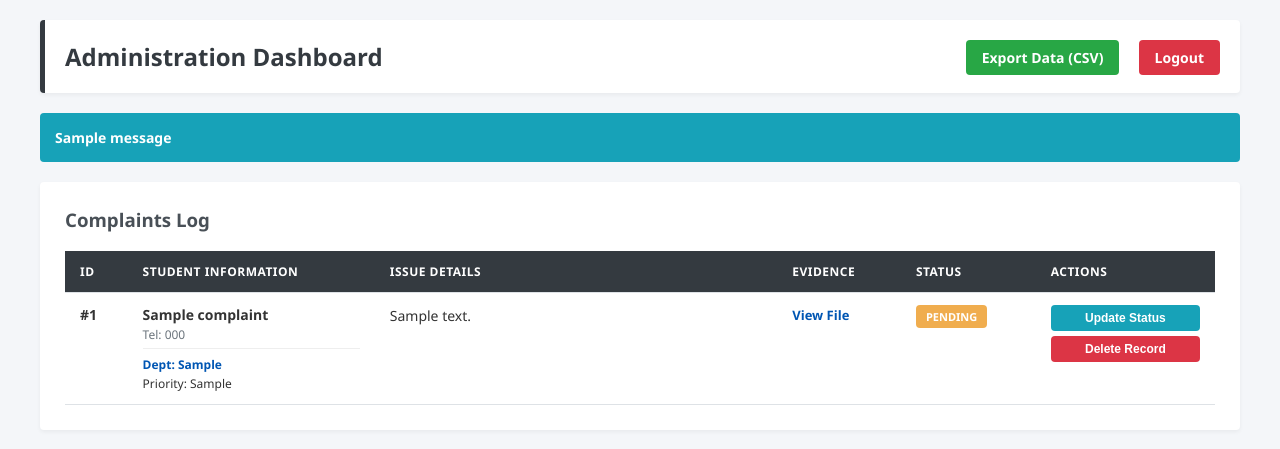
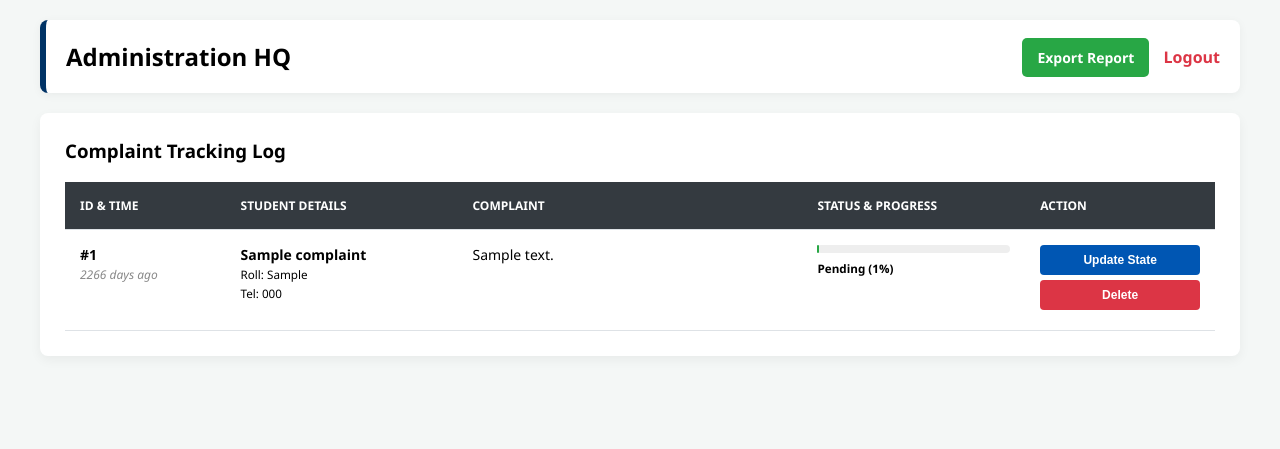
Before and after one commit to abhijitkumarsingh-tech/complaint-system, a Flask app: page /admin in a window 1280 px wide. Shown: the top 449 px of the page. Run offline with Flask 3, Linux system fonts and the light colour scheme; the visitor is signed in with stand-in values (Sample User, id 1); tables that the repository leaves empty hold one stand-in row (values such as "Sample post"); one stand-in notice (Sample message) is shown.

Commit message:
Final professional code update

```diff
--- a/app.py
+++ b/app.py
@@ -14,6 +14,7 @@ app = Flask(__name__)
 app.secret_key = 'abhijit_super_secret_master_key'
 app.config['PERMANENT_SESSION_LIFETIME'] = timedelta(days=7)
 
+# --- CONFIGURATION ---
 ADMIN_EMAIL = "abhijitkumarsingh74@gmail.com"
 EMAIL_PASSWORD = "tpclotfvlywdomkf"
 
@@ -22,14 +23,31 @@ app.config['UPLOAD_FOLDER'] = UPLOAD_FOLDER
 if not os.path.exists(UPLOAD_FOLDER):
     os.makedirs(UPLOAD_FOLDER)
 
+# TiDB / MySQL Connection
 app.config['SQLALCHEMY_DATABASE_URI'] = 'mysql+pymysql://3AAj8oncwkM1Vqv.root:g9N0PtQJp9QVlVka@gateway01.ap-southeast-1.prod.aws.tidbcloud.com:4000/test?ssl_verify_cert=true&ssl_verify_identity=true'
 app.config['SQLALCHEMY_TRACK_MODIFICATIONS'] = False
 
 db = SQLAlchemy(app)
 
-# Custom Time Filter
+# --- HELPERS ---
+def send_email_async(to_email, subject, body):
+    try:
+        msg = MIMEMultipart()
+        msg['From'] = ADMIN_EMAIL
+        msg['To'] = to_email
+        msg['Subject'] = subject
+        msg.attach(MIMEText(body, 'plain'))
+        server = smtplib.SMTP('smtp.gmail.com', 587)
+        server.starttls()
+        server.login(ADMIN_EMAIL, EMAIL_PASSWORD)
+        server.sendmail(ADMIN_EMAIL, to_email, msg.as_string())
+        server.quit()
+    except Exception as e:
+        print(f"Email Error: {e}")
+
 @app.template_filter('time_ago')
 def time_ago_filter(dt):
+    if not dt: return ""
     diff = datetime.utcnow() - dt
     if diff.days > 0:
         return f"{diff.days} days ago"
@@ -37,9 +55,10 @@ def time_ago_filter(dt):
     if hours > 0:
         return f"{hours} hours ago"
     minutes = (diff.seconds % 3600) // 60
+    if minutes == 0: return "just now"
     return f"{minutes} mins ago"
 
-# Database Models
+# --- MODELS ---
 class User(db.Model):
     id = db.Column(db.Integer, primary_key=True)
     username = db.Column(db.String(50), unique=True, nullable=False)
@@ -54,7 +73,7 @@ class Complaint(db.Model):
     email = db.Column(db.String(120), nullable=False)
     phone = db.Column(db.String(20), nullable=False)
     category = db.Column(db.String(50), nullable=False)
-    priority = db.Column(db.String(20), nullable=False)
+    priority = db.Column(db.String(20), nullable=False, default='Medium')
     text = db.Column(db.Text, nullable=False)
     image_file = db.Column(db.String(200), nullable=True)
     status = db.Column(db.String(20), default='Pending')
@@ -65,7 +84,7 @@ class Complaint(db.Model):
 with app.app_context():
     db.create_all()
 
-# Routes
+# --- ROUTES ---
 @app.route('/')
 def index():
     return render_template('login.html')
@@ -76,11 +95,9 @@ def register():
         u = request.form.get('username')
         p = request.form.get('password')
         role = request.form.get('role')
-
         if len(p) < 3:
             flash("Password must be at least 3 characters.", "error")
             return redirect(url_for('register'))
-
         admin_status = True if role == 'Admin' else False
         try:
             new_user = User(username=u, password=p, is_admin=admin_status)
@@ -103,7 +120,6 @@ def login():
             if (role == 'Admin' and not user.is_admin) or (role == 'Student' and user.is_admin):
                 flash(f"Access Denied: You are not a {role}.", "error")
                 return redirect(url_for('index'))
-
             session.permanent = True
             session['user_id'] = user.id
             session['username'] = user.username
@@ -124,11 +140,11 @@ def add_complaint():
     if 'user_id' not in session: return redirect(url_for('index'))
 
     name = request.form.get('name')
-    roll = request.form.get('roll_no').upper()
+    roll = request.form.get('roll_no', '').upper()
     email = request.form.get('email')
     phone = request.form.get('phone')
     cat = request.form.get('category')
-    prio = request.form.get('priority')
+    prio = request.form.get('priority', 'Medium')
     msg = request.form.get('complaint')
 
     file = request.files.get('photo')
@@ -138,6 +154,11 @@ def add_complaint():
     new_c = Complaint(user_id=session['user_id'], name=name, roll_no=roll, email=email, phone=phone, category=cat, priority=prio, text=msg, image_file=filename)
     db.session.add(new_c)
     db.session.commit()
+
+    # Admin Email Notification
+    email_body = f"New Complaint from {name} ({roll})\nCategory: {cat}\nIssue: {msg}"
+    threading.Thread(target=send_email_async, args=(ADMIN_EMAIL, f"New Complaint: {cat}", email_body)).start()
+
     flash("Complaint Filed Successfully!", "success")
     return redirect(url_for('dashboard'))
 
@@ -158,6 +179,9 @@ def update_status(id):
         elif comp.status == 'In Processing':
             comp.status = 'Solved'
             comp.progress = 100
+            # Student Email Notification
+            email_body = f"Hello {comp.name}, your complaint regarding {comp.category} has been SOLVED."
+            threading.Thread(target=send_email_async, args=(comp.email, "Complaint Solved!", email_body)).start()
         else:
             comp.status = 'Pending'
             comp.progress = 10
--- a/templates/admin.html
+++ b/templates/admin.html
@@ -2,91 +2,75 @@
 <html lang="en">
 <head>
     <meta charset="UTF-8">
-    <title>Admin Command Center</title>
+    <title>Admin Dashboard</title>
     <style>
-        body { font-family: 'Segoe UI', Tahoma, Geneva, Verdana, sans-serif; background-color: #f4f6f9; color: #333; margin: 0; padding: 20px; }
+        body { font-family: 'Segoe UI', sans-serif; background-color: #f4f7f6; margin: 0; padding: 20px; }
         .container { max-width: 1200px; margin: auto; }
-        .header { display: flex; justify-content: space-between; align-items: center; background: #fff; padding: 20px; border-radius: 4px; margin-bottom: 20px; box-shadow: 0 2px 4px rgba(0,0,0,0.05); border-left: 5px solid #343a40; }
-        .logout-btn { background: #dc3545; color: white; padding: 8px 16px; text-decoration: none; border-radius: 4px; font-weight: 600; font-size: 14px;}
-        .export-btn { background: #28a745; color: white; padding: 8px 16px; text-decoration: none; border-radius: 4px; font-weight: 600; font-size: 14px; margin-right: 15px; }
-        .card { background: #fff; padding: 25px; border-radius: 4px; box-shadow: 0 2px 4px rgba(0,0,0,0.05); overflow-x: auto; }
-        table { width: 100%; border-collapse: collapse; margin-top: 10px; font-size: 14px; }
-        th, td { padding: 12px 15px; text-align: left; border-bottom: 1px solid #dee2e6; vertical-align: top; }
-        th { background-color: #343a40; color: white; text-transform: uppercase; font-size: 12px; letter-spacing: 0.5px; }
-
-        .row-solved td { opacity: 0.5; background-color: #f8f9fa; }
-        .row-solved:hover td { opacity: 1; }
-
-        .badge { padding: 4px 10px; border-radius: 4px; font-size: 11px; font-weight: bold; display: inline-block; color: white; text-transform: uppercase;}
-        .bg-pending { background: #f0ad4e; } .bg-processing { background: #17a2b8; } .bg-solved { background: #28a745; }
-        .text-High { color: #dc3545; font-weight: bold; } .text-Medium { color: #f0ad4e; font-weight: bold;} .text-Low { color: #28a745; font-weight: bold;}
-
-        .btn-status { background: #17a2b8; color: white; border: none; padding: 6px 12px; border-radius: 4px; cursor: pointer; width: 100%; margin-bottom: 5px; font-size: 12px; font-weight: bold;}
-        .btn-delete { background: #dc3545; color: white; border: none; padding: 6px 12px; border-radius: 4px; cursor: pointer; width: 100%; font-size: 12px; font-weight: bold;}
-        .msg { padding: 15px; margin-bottom: 20px; border-radius: 4px; background-color: #17a2b8; color: white; font-weight: bold; font-size: 14px;}
+        .header { background: white; padding: 20px; border-radius: 8px; display: flex; justify-content: space-between; align-items: center; box-shadow: 0 2px 10px rgba(0,0,0,0.05); margin-bottom: 20px; border-left: 6px solid #003366; }
+        .card { background: white; padding: 25px; border-radius: 8px; box-shadow: 0 4px 12px rgba(0,0,0,0.05); overflow-x: auto;}
+        table { width: 100%; border-collapse: collapse; font-size: 14px; }
+        th, td { padding: 15px; text-align: left; border-bottom: 1px solid #dee2e6; vertical-align: top;}
+        th { background: #343a40; color: white; text-transform: uppercase; font-size: 12px; }
+        .btn { padding: 8px 12px; border: none; border-radius: 4px; cursor: pointer; font-weight: bold; font-size: 12px; width: 100%; margin-bottom: 5px; text-align: center; display: block; text-decoration: none;}
+        .btn-update { background: #0056b3; color: white; }
+        .btn-delete { background: #dc3545; color: white; }
+        .time-tag { font-size: 12px; color: #888; font-style: italic; }
+        .progress-bg { width: 100%; background:#eee; height:8px; border-radius:4px; margin-bottom: 5px; }
+        .progress-fill { background:#28a745; height:100%; border-radius:4px; }
     </style>
 </head>
 <body>
     <div class="container">
         <div class="header">
-            <h2 style="margin: 0; color: #343a40;">Administration Dashboard</h2>
+            <h2 style="margin:0;">Administration HQ</h2>
             <div>
-                <a href="/download_report" class="export-btn">Export Data (CSV)</a>
-                <a href="/logout" class="logout-btn">Logout</a>
+                <a href="/download_report" style="background:#28a745; color:white; padding:10px 15px; border-radius:5px; text-decoration:none; margin-right:10px; font-weight:bold; font-size: 14px;">Export Report</a>
+                <a href="/logout" style="color:#dc3545; text-decoration:none; font-weight:bold;">Logout</a>
             </div>
         </div>
 
-        {% with messages = get_flashed_messages(with_categories=true) %}
-          {% if messages %}{% for category, message in messages %}<div class="msg">{{ message }}</div>{% endfor %}{% endif %}
-        {% endwith %}
-
         <div class="card">
-            <h3 style="margin-top:0; color:#495057;">Complaints Log</h3>
+            <h3 style="margin-top:0;">Complaint Tracking Log</h3>
             <table>
                 <thead>
                     <tr>
-                        <th>ID</th>
-                        <th>Student Information</th>
-                        <th style="width: 35%;">Issue Details</th>
-                        <th>Evidence</th>
-                        <th>Status</th>
-                        <th>Actions</th>
+                        <th>ID & Time</th>
+                        <th>Student Details</th>
+                        <th style="width: 30%;">Complaint</th>
+                        <th>Status & Progress</th>
+                        <th>Action</th>
                     </tr>
                 </thead>
                 <tbody>
                     {% for comp in complaints %}
-                    <tr class="{% if comp.status == 'Solved' %}row-solved{% endif %}">
-                        <td><b>#{{ comp.id }}</b></td>
+                    <tr {% if comp.status == 'Solved' %}style="opacity:0.6; background-color: #f8f9fa;"{% endif %}>
+                        <td>
+                            <b>#{{ comp.id }}</b><br>
+                            <span class="time-tag">{{ comp.created_at|time_ago }}</span>
+                        </td>
                         <td>
                             <b>{{ comp.name }}</b><br>
-                            <span style="color: #6c757d; font-size: 12px;">Tel: {{ comp.phone }}</span><br>
-                            <div style="margin-top: 5px; padding-top: 5px; border-top: 1px solid #eee;">
-                                <span style="color: #0056b3; font-weight:600; font-size: 12px;">Dept: {{ comp.category }}</span><br>
-                                <span class="text-{{ comp.priority }}" style="font-size: 12px;">Priority: {{ comp.priority }}</span>
+                            <small>Roll: {{ comp.roll_no }}</small><br>
+                            <small>Tel: {{ comp.phone }}</small>
+                        </td>
+                        <td>{{ comp.text }}</td>
+                        <td>
+                            <div class="progress-bg">
+                                <div class="progress-fill" style="width: {{ comp.progress }}%;"></div>
                             </div>
-                        </td>
-                        <td style="line-height: 1.5;">{{ comp.text }}</td>
-                        <td>
-                            {% if comp.image_file %}
-                                <a href="{{ url_for('uploaded_file', filename=comp.image_file) }}" target="_blank" style="color: #0056b3; text-decoration: none; font-weight: 600; font-size: 13px;">View File</a>
-                            {% else %}
-                                <span style="color: #adb5bd; font-size: 13px;">N/A</span>
-                            {% endif %}
-                        </td>
-                        <td>
-                            <span class="badge {% if comp.status == 'Pending' %}bg-pending{% elif comp.status == 'In Processing' %}bg-processing{% else %}bg-solved{% endif %}">{{ comp.status }}</span>
+                            <small><b>{{ comp.status }} ({{ comp.progress }}%)</b></small>
                         </td>
                         <td>
                             <form action="/update_status/{{ comp.id }}" method="POST">
-                                <button type="submit" class="btn-status">Update Status</button>
+                                <button type="submit" class="btn btn-update">Update State</button>
                             </form>
                             <form action="/delete_complaint/{{ comp.id }}" method="POST">
-                                <button type="submit" class="btn-delete">Delete Record</button>
+                                <button type="submit" class="btn btn-delete">Delete</button>
                             </form>
                         </td>
                     </tr>
                     {% else %}
-                    <tr><td colspan="6" style="text-align:center; padding: 40px; color: #6c757d;">No complaints found in the database.</td></tr>
+                    <tr><td colspan="5" style="text-align:center; padding: 20px; color:#888;">No records found.</td></tr>
                     {% endfor %}
                 </tbody>
             </table>
```
Also changed, not shown: templates/index.html (+54 -45 lines).
